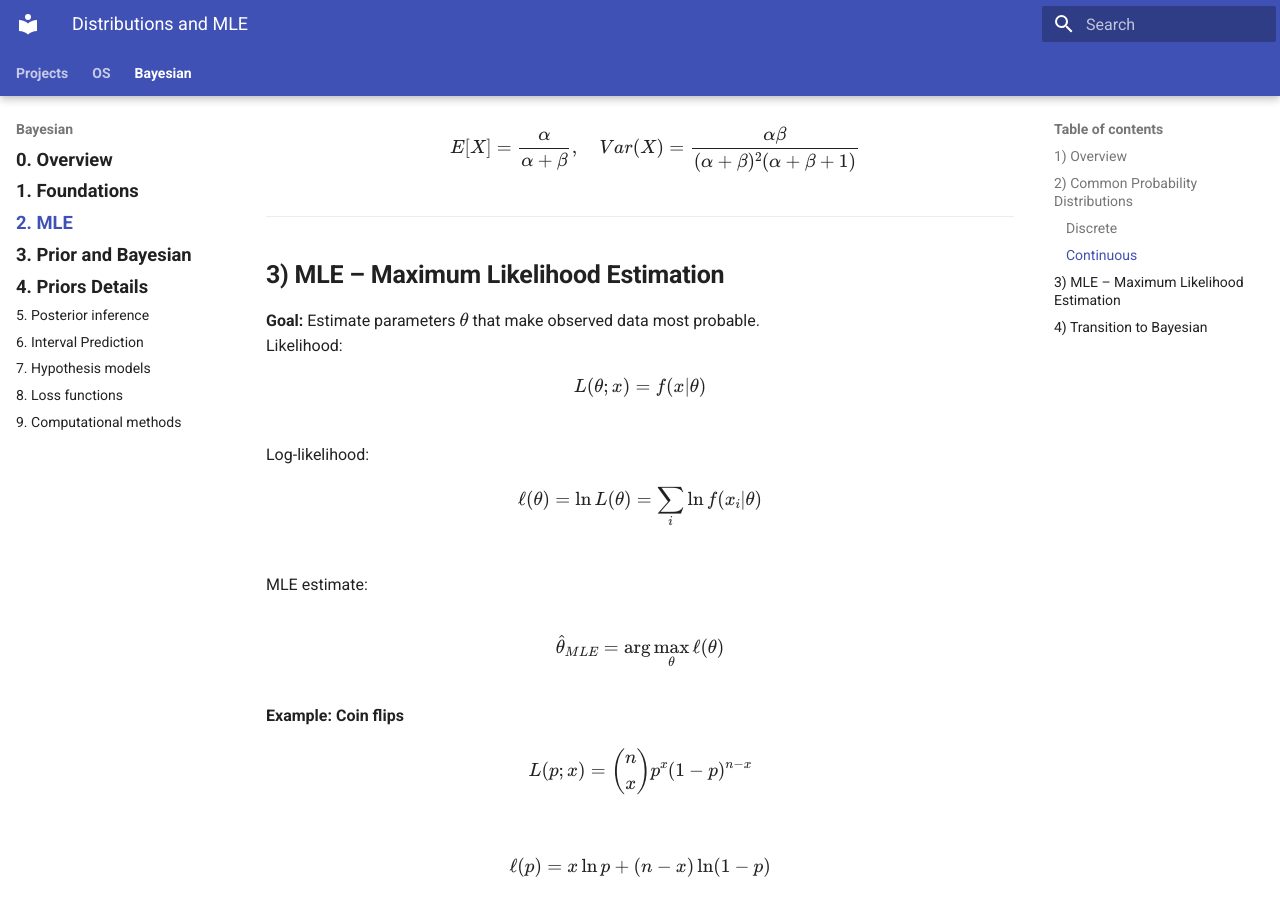
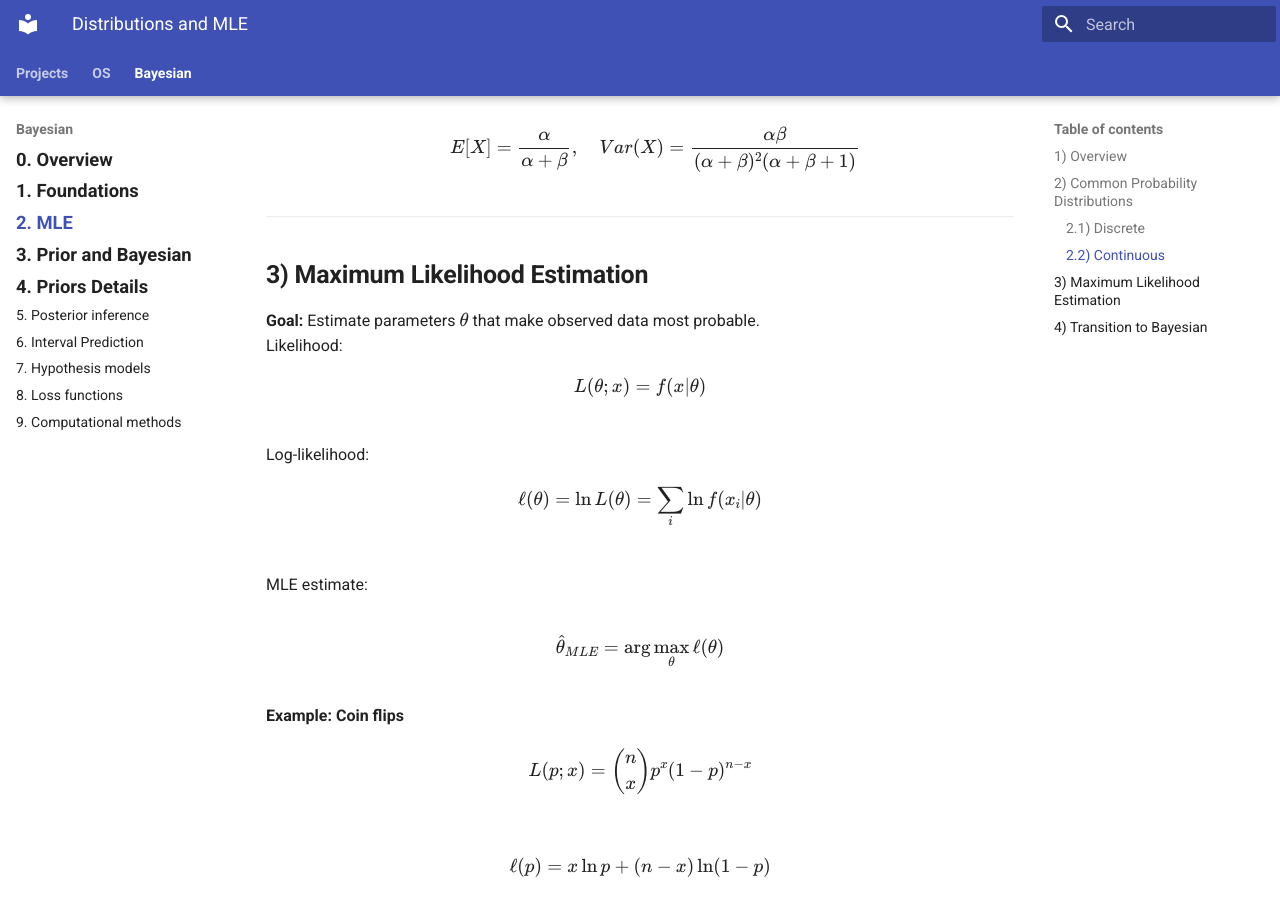
Before and after one commit to Jeongsoo-dev/ML_based_MR_CT_SeriesType_Detection, an MkDocs documentation site: the page built from docs/bayesian/lec2_mle_review.md, in a window 1280 px wide and 900 px high, scrolled down 2427 px. Built offline with MkDocs 1.6.1 and Material for MkDocs 9.7.7, drawn with Linux system fonts in a browser that asks for light colours; some of the changed text lies outside the part shown.

Commit message:
Update lec2_mle_review.md

```diff
--- a/docs/bayesian/lec2_mle_review.md
+++ b/docs/bayesian/lec2_mle_review.md
@@ -14,7 +14,7 @@ Reviewing essential probability distributions and introduces Maximum Likelihood
 
 ## **2) Common Probability Distributions**
 
-### **Discrete**
+### **2.1) Discrete**
 
 - **Bernoulli $(p)$** — Binary outcome (success/failure)
   $$
@@ -57,7 +57,7 @@ Reviewing essential probability distributions and introduces Maximum Likelihood
   $$
 ---
 
-### **Continuous**
+### **2.2) Continuous**
 
 - **Uniform $(\theta_1, \theta_2)$**
   $$
@@ -101,7 +101,7 @@ Reviewing essential probability distributions and introduces Maximum Likelihood
 
 ---
 
-## **3) MLE – Maximum Likelihood Estimation**
+## **3) Maximum Likelihood Estimation**
 **Goal:** Estimate parameters $\theta$ that make observed data most probable.
 Likelihood:
 
```
